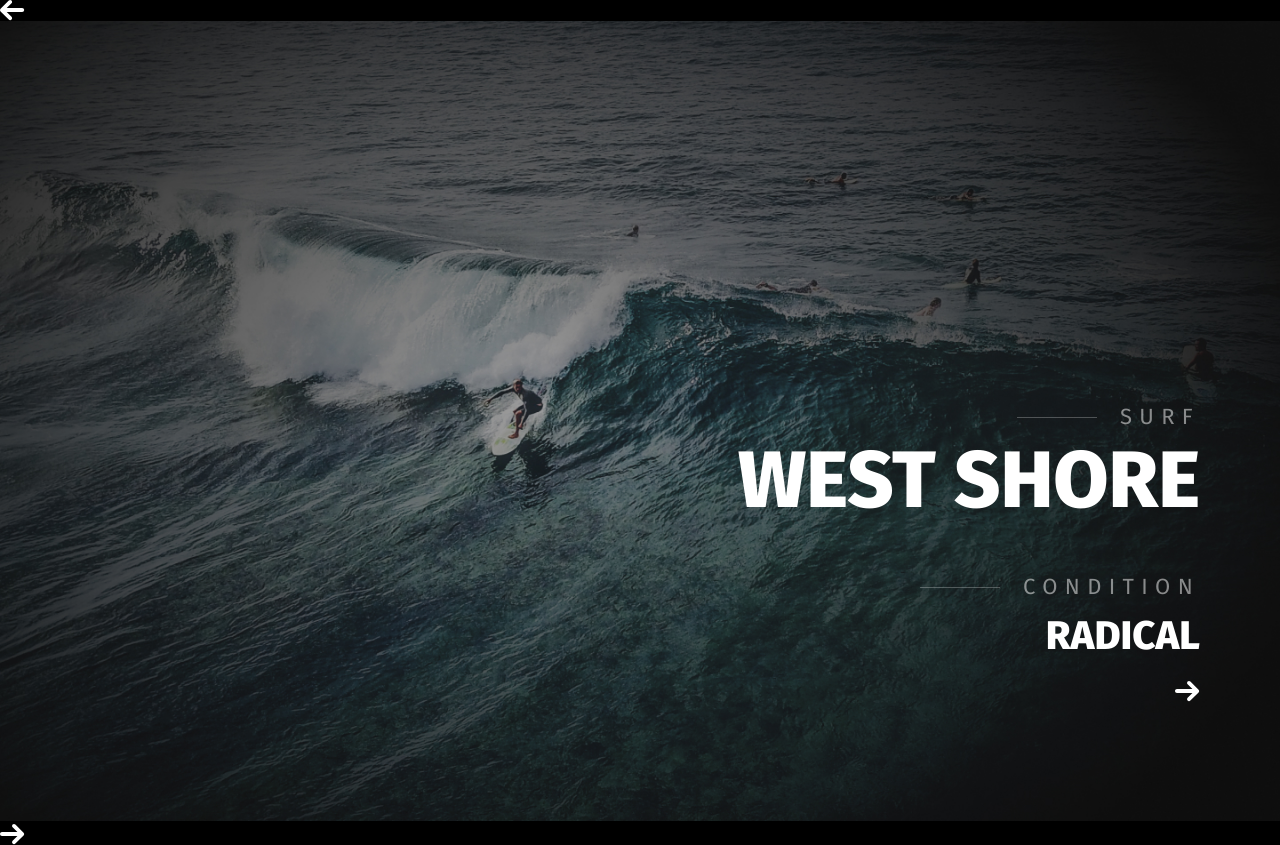
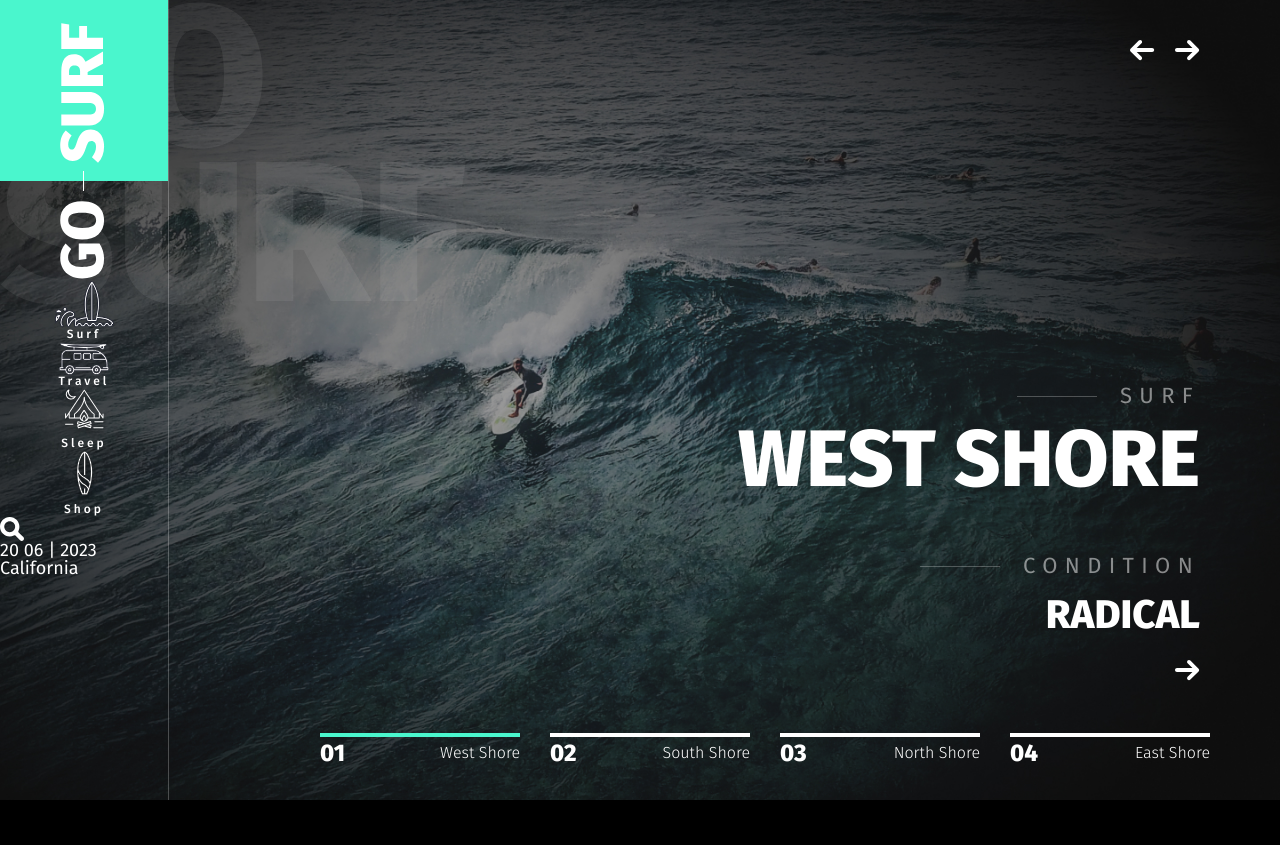
Before and after one commit to kovalinaM/gosurf, a website built with webpack: page src/index.html in a window 1280 px wide. After the commit the page ends 800 px from the top, so only its background shows below. Built offline with nearby package versions, Linux system fonts and the light colour scheme; files whose address does not match are found by name.

Commit message:
Main screen: menu

```diff
--- a/src/html/_header.htm
+++ b/src/html/_header.htm
@@ -1,4 +1,30 @@
 <header class="header">
+	<div class="header__title">go <br/>surf</div>
+	<div class="header__aside">
+		<div class="logo">
+			<a href="">
+				<img src="@img/logo.svg" alt="">
+			</a>
+		</div>
+		<nav class="menu">
+			<ul class="menu__list">
+				<li class="menu__item"><a href="" class="menu__link"><img src="@img/menu-icons/01.svg" alt=""><span>Surf</span></a></li>
+				<li class="menu__item"><a href="" class="menu__link"><img src="@img/menu-icons/02.svg" alt=""><span>Travel</span></a></li>
+				<li class="menu__item"><a href="" class="menu__link"><img src="@img/menu-icons/03.svg" alt=""><span>Sleep</span></a></li>
+				<li class="menu__item"><a href="" class="menu__link"><img src="@img/menu-icons/04.svg" alt=""><span>Shop</span></a></li>
+			</ul>
+		</nav>
+		<div class="header__search">
+			<img src="@img/search.svg" alt="">
+		</div>
+		<div class="header__date">
+			20
+			<span>06 | 2023</span>
+		</div>
+		<div class="header__location">
+			California
+		</div>
+	</div>
 	<div class="header__slider">
 		<div class="header__slider-item slider-item">
 			<div class="slider-item__info">
@@ -37,4 +63,30 @@
 			</div>
 		</div>
 	</div>
+	<div class="slider-dotts">
+		<div class="slider-dotts__item">
+			<div class="dotts-box">
+				<div class="dotts-box__number">01</div>
+				<div class="dotts-box__name">West Shore</div>
+			</div>
+		</div>
+		<div class="slider-dotts__item">
+			<div class="dotts-box">
+				<div class="dotts-box__number">02</div>
+				<div class="dotts-box__name">South Shore</div>
+			</div>
+		</div>
+		<div class="slider-dotts__item">
+			<div class="dotts-box">
+				<div class="dotts-box__number">03</div>
+				<div class="dotts-box__name">North Shore</div>
+			</div>
+		</div>
+		<div class="slider-dotts__item">
+			<div class="dotts-box">
+				<div class="dotts-box__number">04</div>
+				<div class="dotts-box__name">East Shore</div>
+			</div>
+		</div>
+	</div>
 </header>
--- a/src/js/files/script.js
+++ b/src/js/files/script.js
@@ -13,7 +13,13 @@ $(function(){
         speed: 500,
         fade: true,
         cssEase: 'linear',
-        prevArrow: '<img class="slider-arrows slider-arrows-left" src="img/arrows-left.svg" alt="">',
-        nextArrow: '<img class="slider-arrows " src="img/arrows-right.svg" alt="">'
+        prevArrow: '<img class="slider__arrows slider__arrows_left" src="img/arrows-left.svg" alt="">',
+        nextArrow: '<img class="slider__arrows slider__arrows_right" src="img/arrows-right.svg" alt="">',
+        asNavFor: '.slider-dotts'
+    });
+    $('.slider-dotts').slick({
+        slidesToShow: 4,
+        slidesToScroll: 1,
+        asNavFor: '.header__slider'
     });
 });
--- a/src/scss/header.scss
+++ b/src/scss/header.scss
@@ -1,5 +1,7 @@
 
 .header	{
+	position: relative;
+	height: 100vh;
 }
 
 .header__slider{
@@ -49,3 +51,93 @@
 		display: inline-block;
 	}
 }
+
+.slider__arrows{
+	position: absolute;
+	top: rem(40);
+	right: rem(80);
+	cursor: pointer;
+	z-index: 4;
+	&_left{
+		right: rem(125);
+	}
+	&_right{
+	}
+}
+
+.slick-slider.slider-dotts {
+	position: absolute;
+	right: rem(40);
+	bottom: rem(36);
+	width: 100%;
+	max-width: rem(920);
+	&__item {
+	}
+	.slick-current{
+		.dotts-box {
+			border-top:  4px solid #4AF6CD;
+		}
+	}
+}
+
+.dotts-box {
+	display: flex;
+	align-items: center;
+	justify-content: space-between;
+	height: rem(28);
+	width: rem(200);
+	border-top:  4px solid #fff;
+	padding-top: rem(10);
+	&__number {
+		font-weight: 800;
+		font-size: rem(24);
+		line-height: percent(34,24);
+	}
+
+	&__name {
+		font-weight: 300;
+		font-size: rem(16);
+		line-height: percent(19,16);
+		text-align: right;
+	}
+}
+.header__aside{
+	position: absolute;
+	top: 0;
+	left: 0;
+	z-index: 7;
+	border-right: 1px solid rgba(245, 245, 245, 0.25);
+	height: 100vh;
+}
+
+.menu{
+	&__list{
+		text-align: center;
+	}
+	&__item{
+	}
+	&__link{
+		span{
+			display: block;
+			font-weight: 500;
+			font-size: rem(12);
+			line-height: percent(14,12);
+			letter-spacing: rem(3);
+		}
+	}
+}
+
+.header__title{
+	position: absolute;
+	top: 0;
+	left: 0;
+	z-index: 5;
+	font-weight: 800;
+	font-size: 200px;
+	line-height: 156px;
+	text-transform: uppercase;
+	color: #FFFFFF;
+	mix-blend-mode: normal;
+	opacity: 0.07;
+	max-width: rem(467);
+}
```
Also changed, not shown: src/img/arrows-down.svg (added), src/img/location.svg (added), src/img/logo.svg (added), src/img/menu-icons/01.svg (added), src/img/menu-icons/02.svg (added), src/img/menu-icons/03.svg (added), src/img/menu-icons/04.svg (added), src/img/search.svg (added).
